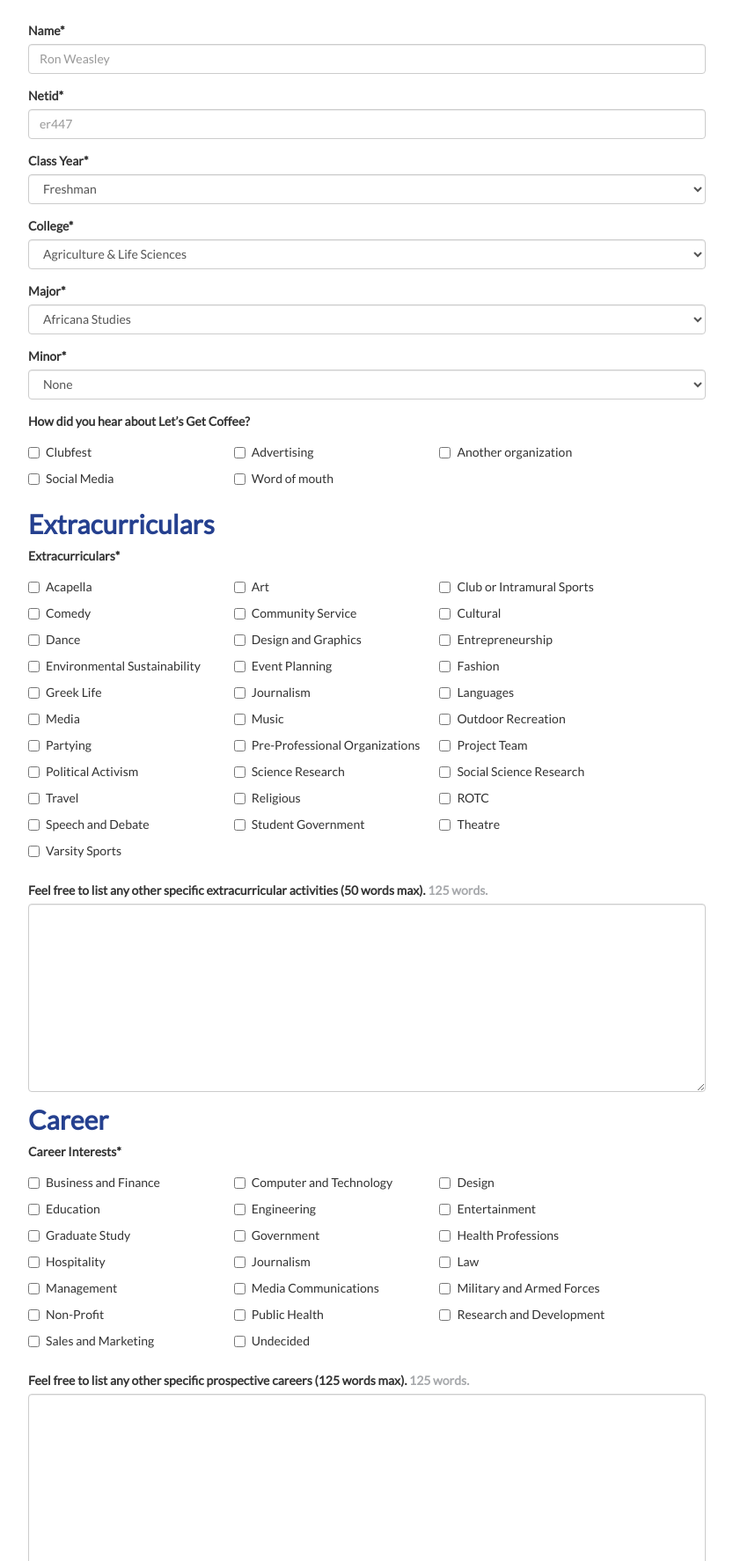
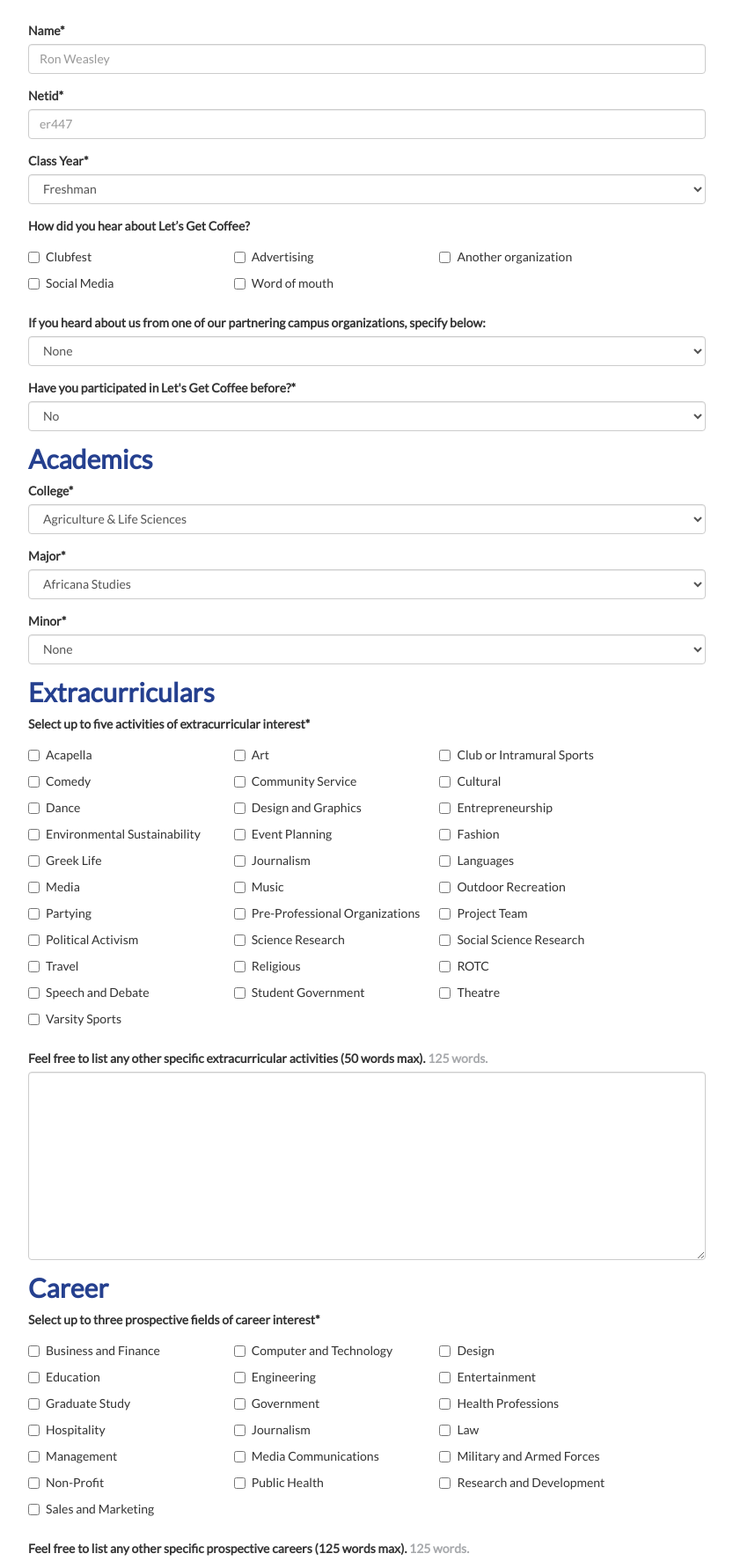
Before and after one commit to rzxyq/lgc2.0, a Django app: page /newstudent/ in a window 1280 px wide. Shown: the part 702-2476 px from the top of the page at 88% size, without its empty margins (223-1056 px from the left). Run offline with Django 3.2, Linux system fonts and the light colour scheme; some libraries are stand-ins or nearby versions.

Commit message:
Zach updating new student survey q's

```diff
--- a/newstudent/forms.py
+++ b/newstudent/forms.py
@@ -16,6 +16,46 @@ class NewStudentForm(forms.Form):
     )
     year = forms.ChoiceField(label=("Class Year"),
         choices=YEAR, widget=forms.Select(),)
+
+    SURVEY = (
+    ('Clubfest','Clubfest'),
+    ('Advertising','Advertising'),
+    ('Another organization','Another organization'),
+    ('Social Media','Social Media'),
+    ('Word of mouth','Word of mouth'),
+    )
+    survey = forms.MultipleChoiceField(label=("How did you hear about Let’s Get Coffee?"),
+        choices=SURVEY, widget=forms.CheckboxSelectMultiple(), required=False)
+
+    HEARD = (
+        ('None','None'),
+        ('ALANA','ALANA'),
+        ('Alternative Breaks','Alternative Breaks'),
+        ('APO','APO'),
+        ('CAPSU','CAPSU'),
+        ('Cornell Catholic','Cornell Catholic'),
+        ('Cornell Minds Matter','Cornell Minds Matter'),
+        ('Cornell Radio','Cornell Radio'),
+        ('CIAS','CIAS'),
+        ('ECO','ECO'),
+        ('Greek Life','Greek Life'),
+        ('Haven','Haven'),
+        ('Hillel','Hillel'),
+        ('ISU','ISU'),
+        ('Slope Media','Slope Media'),
+        ('Speech & Debate','Speech & Debate'),
+        ('OSC','OSC'),
+    )
+    heard = forms.ChoiceField(label=("If you heard about us from one of our partnering campus organizations, specify below:"),
+        choices=HEARD, widget=forms.Select(), required=False)
+
+    PARTICIPATED = (
+        ('No','No'),
+        ('Yes','Yes'),
+    )
+    participated = forms.ChoiceField(label=("Have you participated in Let's Get Coffee before?"),
+        choices=PARTICIPATED, widget=forms.Select(),)
+
     SCHOOL = (
         ('Agriculture & Life Sciences', 'Agriculture & Life Sciences'),
         ('Arts & Sciences', 'Arts & Sciences'),
@@ -221,16 +261,7 @@ class NewStudentForm(forms.Form):
     minor = forms.ChoiceField(label=("Minor"),
         choices=MINOR, widget=forms.Select(),)
 
-    SURVEY = (
-    ('Clubfest','Clubfest'),
-    ('Advertising','Advertising'),
-    ('Another organization','Another organization'),
-    ('Social Media','Social Media'),
-    ('Word of mouth','Word of mouth'),
-    )
 
-    survey = forms.MultipleChoiceField(label=("How did you hear about Let’s Get Coffee?"),
-        choices=SURVEY, widget=forms.CheckboxSelectMultiple(), required=False)
 
 
     EXTRACURRICULARS = (
@@ -268,7 +299,7 @@ class NewStudentForm(forms.Form):
         ('Varsity Sports','Varsity Sports'),
     )
 
-    extracurriculars = forms.MultipleChoiceField(label=("Extracurriculars"),
+    extracurriculars = forms.MultipleChoiceField(label=("Select up to five activities of extracurricular interest"),
         choices=EXTRACURRICULARS, widget=forms.CheckboxSelectMultiple())
 
     extra_sa = forms.CharField(label=("Feel free to list any other specific extracurricular activities (50 words max)."),
@@ -295,10 +326,9 @@ class NewStudentForm(forms.Form):
         ('Public Health','Public Health'),
         ('Research and Development','Research and Development'),
         ('Sales and Marketing','Sales and Marketing'),
-        ('Undecided','Undecided'),
     )
 
-    career = forms.MultipleChoiceField(label=("Career Interests"),
+    career = forms.MultipleChoiceField(label=("Select up to three prospective fields of career interest"),
         choices=CAREER, widget=forms.CheckboxSelectMultiple())
 
     career_sa = forms.CharField(label=("Feel free to list any other specific prospective careers (125 words max)."),
--- a/templates/newstudent/basic.html
+++ b/templates/newstudent/basic.html
@@ -106,6 +106,7 @@ $(function() {
     });
 
     // custom adjustments after crispy_forms
+    $('#div_id_school').prepend('<h2>Academics</h2>');
     $('#div_id_extracurriculars').prepend('<h2>Extracurriculars</h2>');
     $('#div_id_career').prepend('<h2>Career</h2>');
     $('#div_id_sa1').prepend('<h2>Short Answer</h2>');
```
